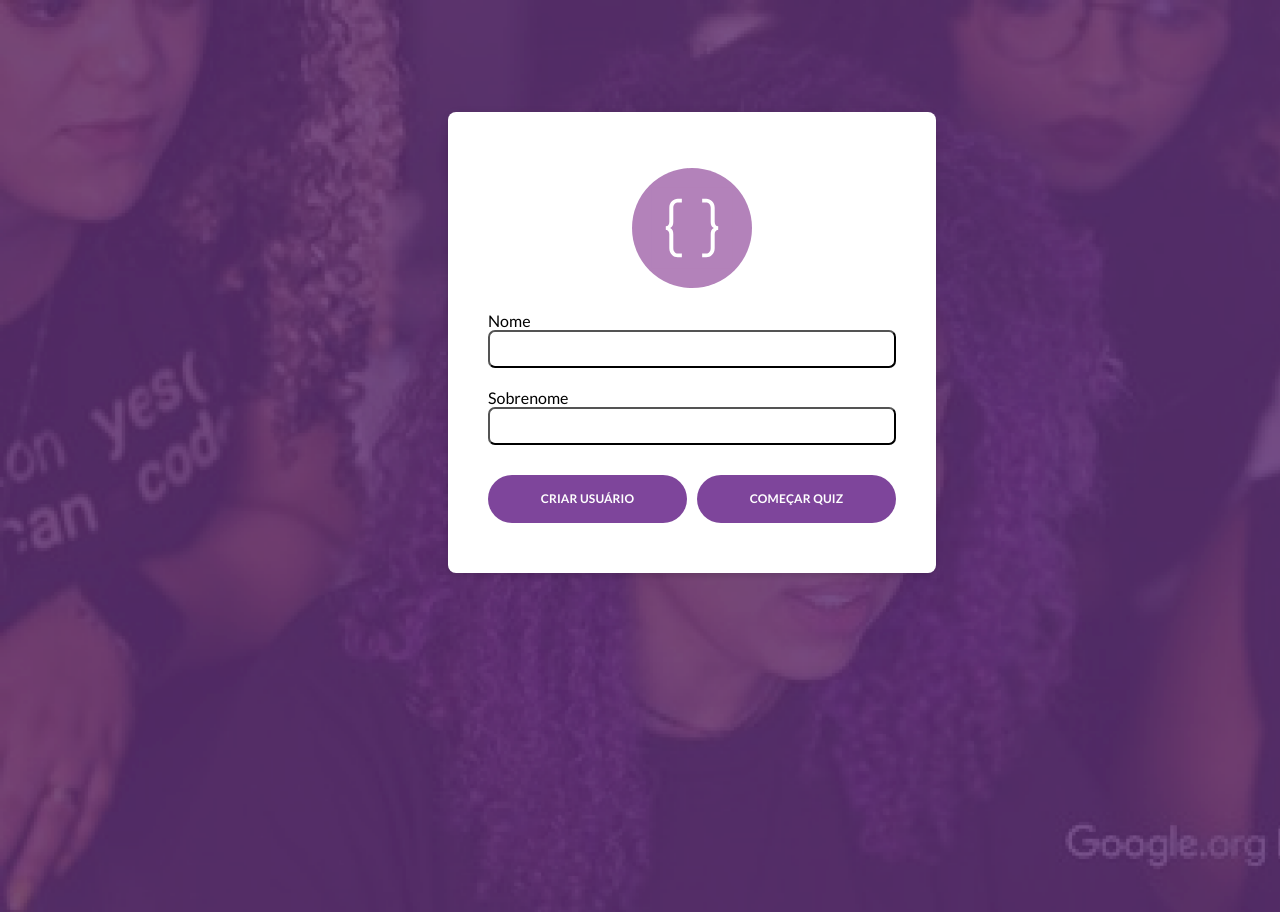
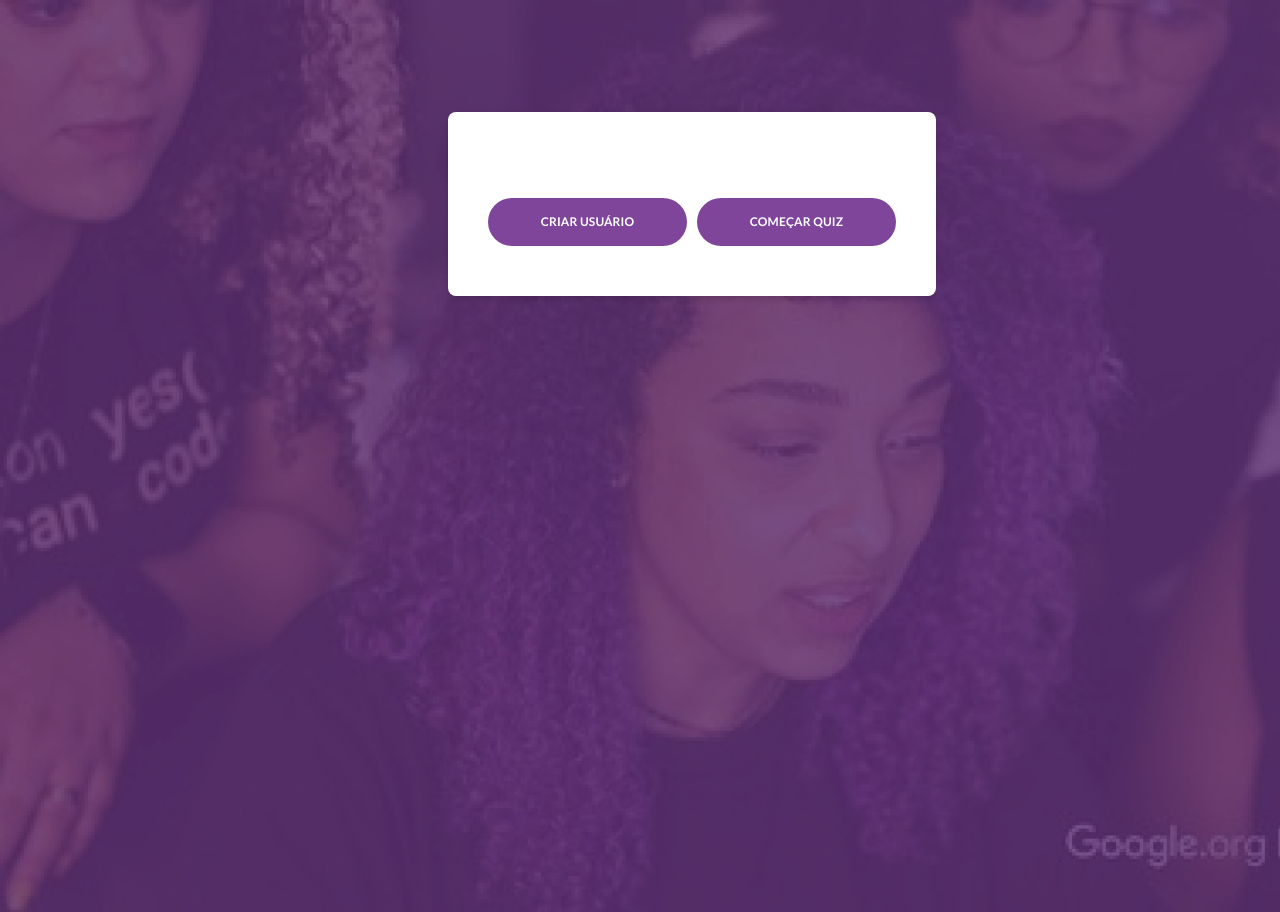
Before and after one commit to naylasouza/reprograma-quiz, a React (Create React App) app: page /login in a window 1280 px wide. Built offline with nearby package versions, Linux system fonts and the light colour scheme.

Commit message:
comentando codigo que esta dando erro

```diff
--- a/src/pages/Login/index.tsx
+++ b/src/pages/Login/index.tsx
@@ -41,7 +41,7 @@ const Login = ({ photo }: Props): JSX.Element => {
 
 			<Card className="container-login ">
 
-				{userData ? (
+				{/* {userData ? (
 				// eslint-disable-next-line jsx-a11y/alt-text
 				<img className="photo-login" src={userData?.picture?.medium} />
 			) : <Logo widthIcon={120} heightIcon={120} />
@@ -49,7 +49,7 @@ const Login = ({ photo }: Props): JSX.Element => {
 			<p className="name-login">Nome</p>
 			 <button className="input-login">{userData?.name?.title} {userData?.name?.first} </button>
 			 <p className="name-login">Sobrenome</p>
-			 <button className="input-login">{userData?.name?.last} </button>
+			 <button className="input-login">{userData?.name?.last} </button> */}
 			 <div className="display-flex">
 			 <Button text={"Criar usuário"} className='margin-lef teste'
 					onClick={onClicke}
```
